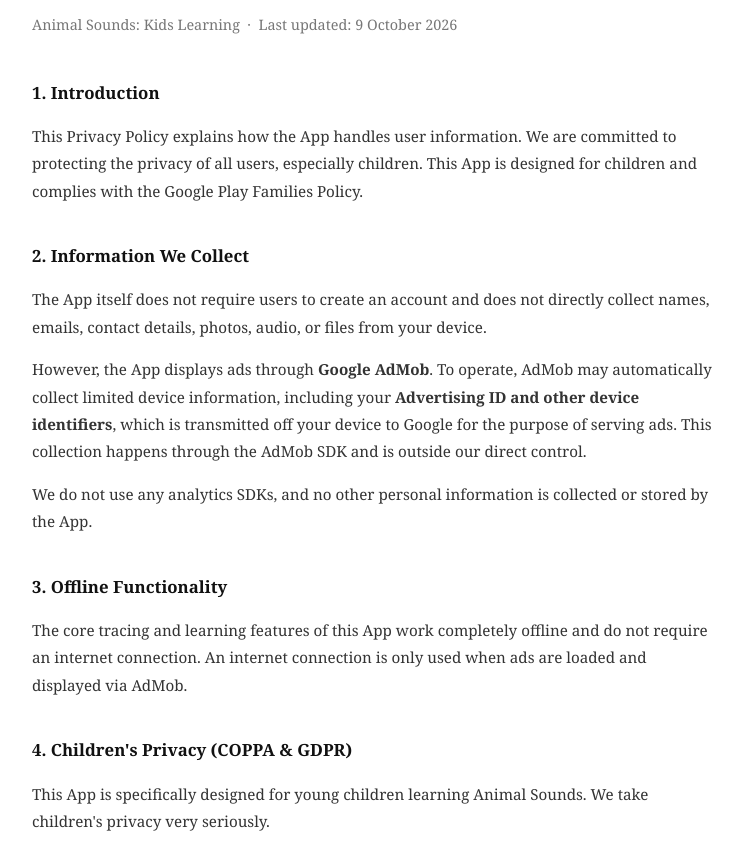
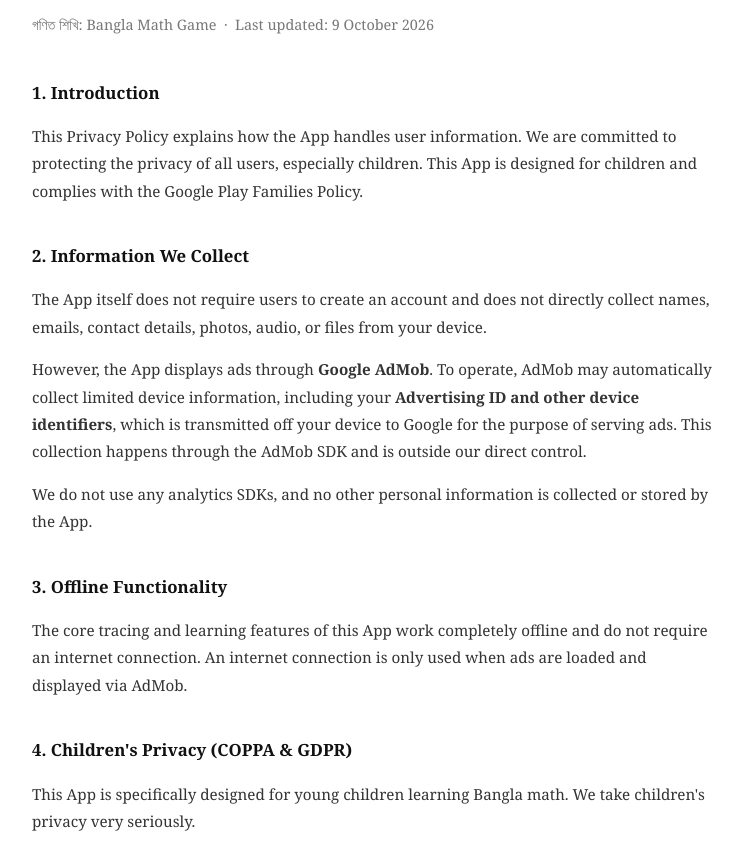
Before and after one commit to ratibur-cse/Privacy-Policy-Bangla-Math-Game, a plain HTML site: page index.html in a window 1280 px wide. Shown: the part 106-952 px from the top of the page, without its empty margins (268-1010 px from the left). Drawn offline with Linux system fonts and the light colour scheme.

Commit message:
Update index.html

```diff
--- a/index.html
+++ b/index.html
@@ -29,7 +29,7 @@
 
   <h1>Privacy Policy</h1>
   <p class="meta">
-    Animal Sounds: Kids Learning &nbsp;·&nbsp;
+    গণিত শিখি: Bangla Math Game &nbsp;·&nbsp;
     Last updated: <span id="date"></span>
   </p>
 
@@ -45,7 +45,7 @@
   <p>The core tracing and learning features of this App work completely offline and do not require an internet connection. An internet connection is only used when ads are loaded and displayed via AdMob.</p>
 
   <h2>4. Children's Privacy (COPPA & GDPR)</h2>
-  <p>This App is specifically designed for young children learning Animal Sounds. We take children's privacy very seriously.</p>
+  <p>This App is specifically designed for young children learning Bangla math. We take children's privacy very seriously.</p>
   <ul>
     <li>We do not knowingly collect personal information (such as name, email, or contact details) from children under 13.</li>
     <li>No personal information or account is required to use this App.</li>
@@ -81,7 +81,7 @@
 
   <h2>Contact</h2>
   <div class="contact">
-    <p><strong>App:</strong> Animal Sounds: Kids Learning</p>
+    <p><strong>App:</strong> গণিত শিখি: Bangla Math Game</p>
     <p><strong>Email:</strong> <a href="mailto:ratiburrahaman@gmail.com">ratiburrahaman@gmail.com</a></p>
     <p><strong>Developer:</strong> Kiddo Games Studio</p>
   </div>
```
